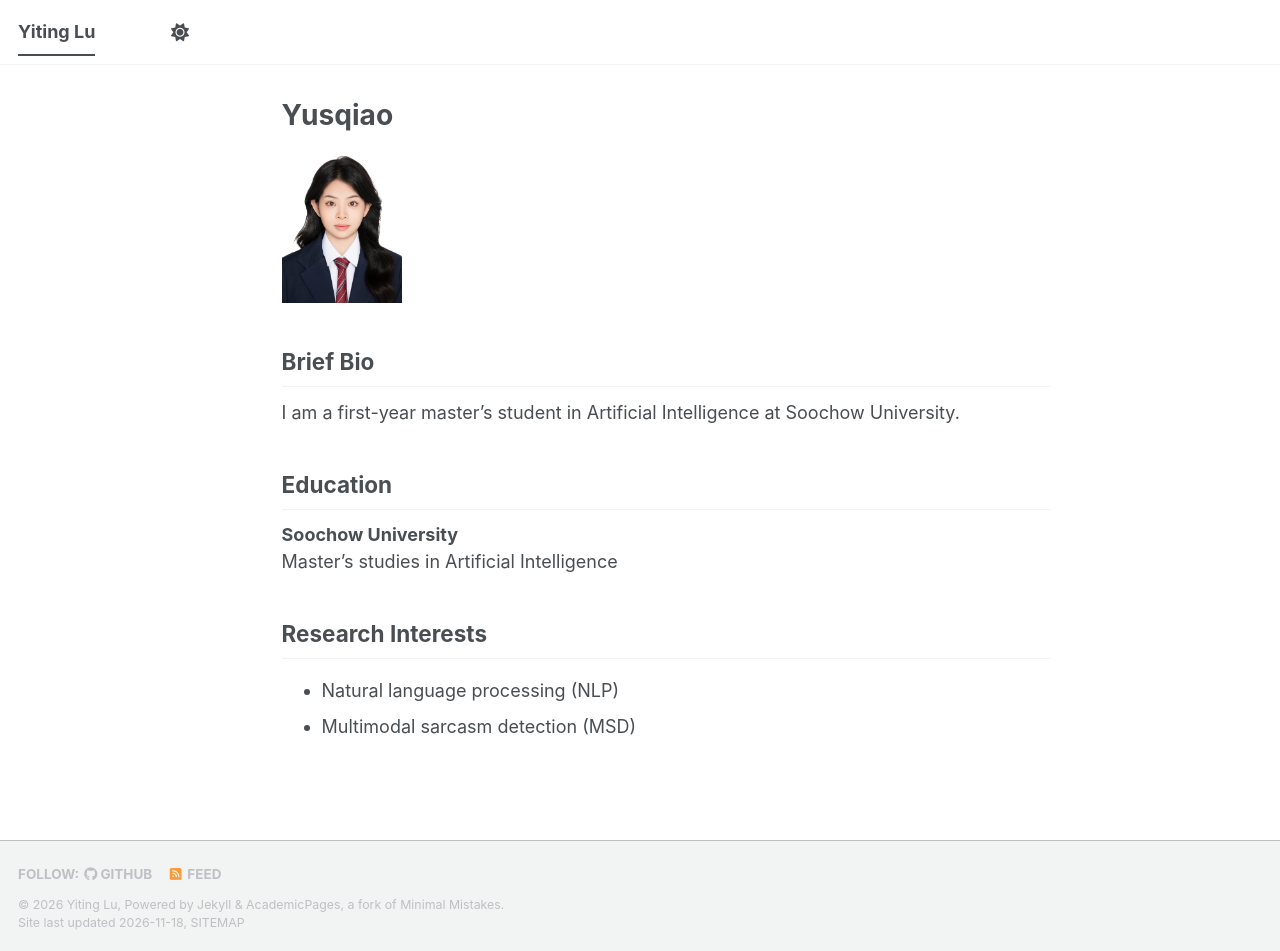
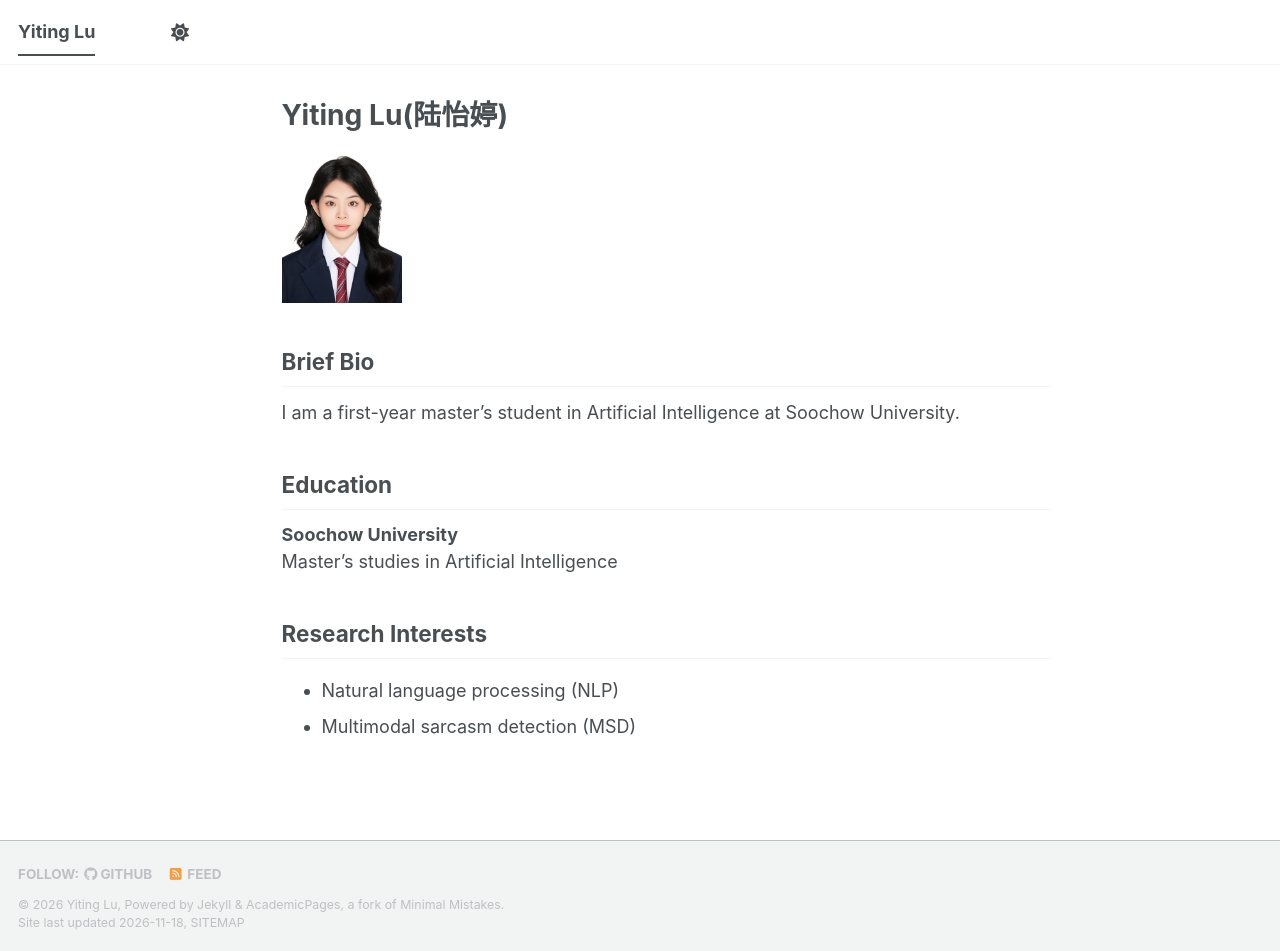
Before and after one commit to Yusqiao/yusqiao.github.io, a Jekyll site: the page built from _pages/about.md, in a window 1280 px wide and 951 px high. Built offline with Jekyll 4.4.1, drawn with Linux system fonts in a browser that asks for light colours; a script bundle is joined from its source files by our own code; a style sheet for code colours, icons or effects is not loaded.

Commit message:
Update title on about page

```diff
--- a/_pages/about.md
+++ b/_pages/about.md
@@ -1,6 +1,6 @@
 ---
 permalink: /
-title: "Yusqiao"
+title: "Yiting Lu(陆怡婷)"
 author_profile: false
 redirect_from:
   - /about/
```
